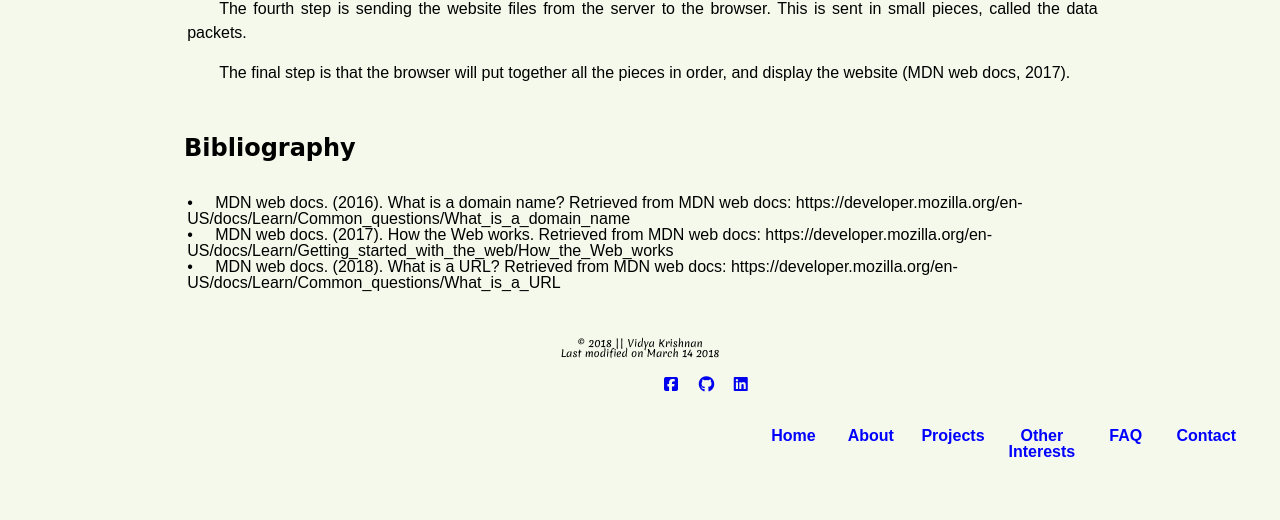
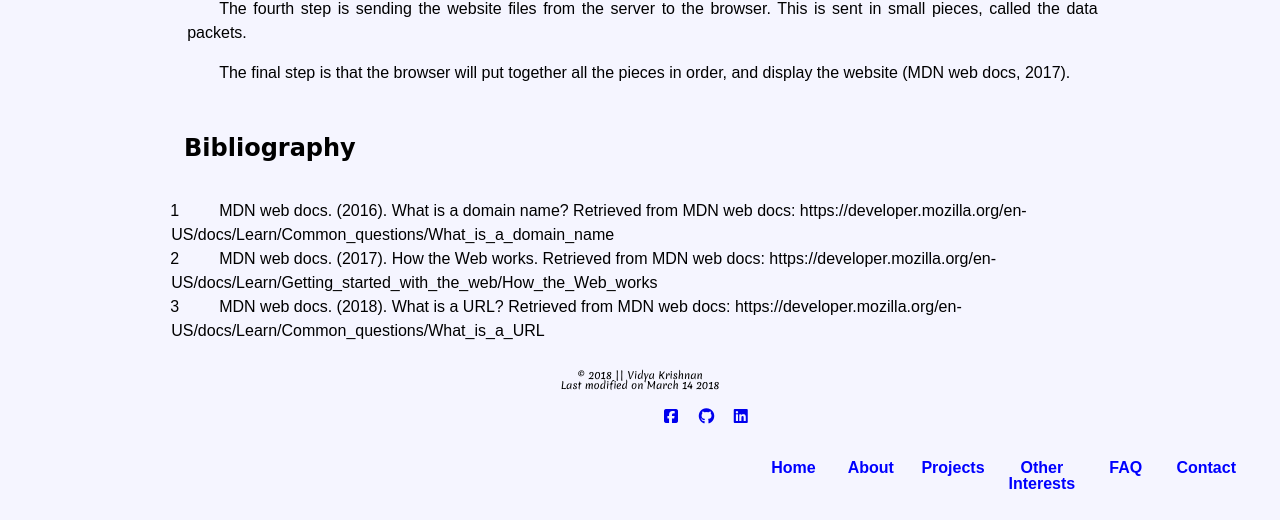
Before and after one commit to vidyak2/portfolio, a plain HTML site: page faq.html in a window 1280 px wide. Shown: the part 981-1501 px from the top of the page. Before the commit the page ends 1469 px from the top, so only its background shows below. Drawn offline with Linux system fonts and the light colour scheme; a web font is replaced by a local one.

Commit message:
Correct styles faq.html

```diff
--- a/faq.html
+++ b/faq.html
@@ -11,7 +11,6 @@
 </head>
 
 <body>
-  <img class="back" src="Images/background.JPG" alt="background">
   <article class="content-wrapper">
     <header>
       <h1>Frequently Asked Questions (FAQ)</h1>
@@ -40,11 +39,11 @@
 
       <h2>Bibliography</h2>
       <section class="span_6_of_6 ">
-        <ul>
-          <li class="u">MDN web docs. (2016). What is a domain name? Retrieved from MDN web docs: https://developer.mozilla.org/en-US/docs/Learn/Common_questions/What_is_a_domain_name</li>
-          <li class="u">MDN web docs. (2017). How the Web works. Retrieved from MDN web docs: https://developer.mozilla.org/en-US/docs/Learn/Getting_started_with_the_web/How_the_Web_works</li>
-          <li class="u">MDN web docs. (2018). What is a URL? Retrieved from MDN web docs: https://developer.mozilla.org/en-US/docs/Learn/Common_questions/What_is_a_URL</li>
-        </ul>
+        <ol>
+          <li class="o">MDN web docs. (2016). What is a domain name? Retrieved from MDN web docs: https://developer.mozilla.org/en-US/docs/Learn/Common_questions/What_is_a_domain_name</li>
+          <li class="o">MDN web docs. (2017). How the Web works. Retrieved from MDN web docs: https://developer.mozilla.org/en-US/docs/Learn/Getting_started_with_the_web/How_the_Web_works</li>
+          <li class="o">MDN web docs. (2018). What is a URL? Retrieved from MDN web docs: https://developer.mozilla.org/en-US/docs/Learn/Common_questions/What_is_a_URL</li>
+        </ol>
       </section>
     </article>
 
--- a/styles/first-stylesheet.css
+++ b/styles/first-stylesheet.css
@@ -1,13 +1,13 @@
 /* Colors for all the pages:
 Header & Footer background: #ccccff
-Main article background: #e6e6ff*/
+Main article background: #f5f5ff*/
 
 /* Body styles */
 
 body {
   font-family: "Arial", Arial, sans-serif;
   font-weight: 400;
-  background-color: #f5f9eb;
+  background-color: #f5f5ff;
 }
 
 /*Background image styles*/
@@ -15,7 +15,7 @@ body {
 img.back {
   width: 100vmax;
   min-width: 100vmin;
-  opacity: 0.2;
+  opacity: 0.1;
   position: absolute;
 }
 
@@ -203,6 +203,8 @@ li.o::before {
   margin-left: 1em;
   text-align: right;
   direction: rtl;
+  padding: 0.5rem;
+  text-indent: 2rem;
 }
 
 li {
```
